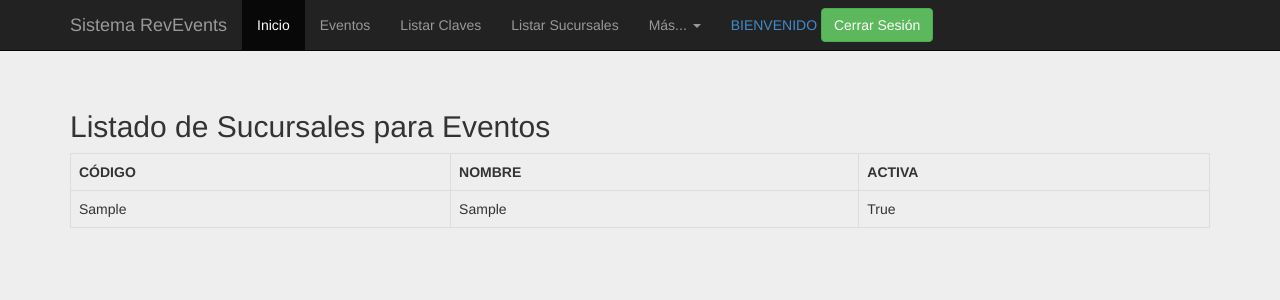
After one commit to roofcat/RegEvents, a Django app: page /listasucursales/ in a window 1280 px wide. The commit adds this page. Shown: the top 300 px of the page. Run offline with Django 3.2, Linux system fonts and the light colour scheme; tables that the repository leaves empty hold one stand-in row (values such as "Sample post"); some libraries are stand-ins or nearby versions.

Commit message:
SE AGREGO LISTVIEW DE SUCURSALES

```diff
--- a/central/views.py
+++ b/central/views.py
@@ -5,7 +5,7 @@ from django.contrib.auth.decorators import login_required
 from django.views.generic import ListView
 
 
-from .models import Clave
+from .models import Clave, Sucursal
 from .forms import EventoForm
 
 
@@ -27,3 +27,8 @@ def nuevoevento(request):
 class ClavesListView(ListView):
 	template_name = 'listarclaves.html'
 	model = Clave
+
+
+class SucursalesListView(ListView):
+	template_name = 'listarsucursales.html'
+	model = Sucursal
--- a/centralmonitoreo/urls.py
+++ b/centralmonitoreo/urls.py
@@ -5,7 +5,7 @@ from django.contrib import admin
 admin.autodiscover()
 
 from sistema.views import index, cerrar, privado, about
-from central.views import nuevoevento, ClavesListView
+from central.views import nuevoevento, ClavesListView, SucursalesListView
 
 urlpatterns = patterns('',
 
@@ -16,5 +16,6 @@ urlpatterns = patterns('',
 	url(r'^about/$', 'sistema.views.about', name='about'),
 	url(r'^nuevoevento/$', 'central.views.nuevoevento', name='nuevoevento'),
 	url(r'^listaclaves/$', ClavesListView.as_view(), name='listaclaves'),
+	url(r'^listasucursales/$', SucursalesListView.as_view(), name='listasucursales'),
 
 )
--- a/templates/base.html
+++ b/templates/base.html
@@ -25,8 +25,8 @@
 				<ul class="nav navbar-nav">
 					<li class="active"><a href="/privado">Inicio</a></li>
 	                <li><a href="/nuevoevento">Eventos</a></li>
-	                <li><a href="/listaclaves">Claves</a></li>
-					<li><a href="#">Sucursales</a></li>
+	                <li><a href="/listaclaves">Listar Claves</a></li>
+					<li><a href="/listasucursales">Listar Sucursales</a></li>
 	                <li class="dropdown">
                   	<a href="#" class="dropdown-toggle" data-toggle="dropdown">Más... <b class="caret"></b></a>
 						<ul class="dropdown-menu">
--- /dev/null
+++ b/templates/listarsucursales.html
@@ -0,0 +1,34 @@
+{% extends 'base.html' %}
+
+<!DOCTYPE html>
+
+<html lang="es">
+<head>
+	{% block title %} Listado de Sucursales para Eventos {% endblock %}
+</head>
+<body>
+	{% block contenido %}
+	<div class="page-header">
+		<h3></h3>
+    </div>
+
+	<div class='container table-responsive'>
+		<h2>Listado de Sucursales para Eventos</h2>
+		<table class='table table-bordered'>
+			<tr>
+				<th>CÓDIGO</th>
+				<th>NOMBRE</th>
+				<th>ACTIVA</th>
+			</tr>
+			{% for sucursal in object_list %}
+			<tr>
+				<td>{{sucursal.codigo}}</td>
+				<td>{{sucursal.sucursal}}</td>
+				<td>{{sucursal.activa}}</td>
+			</tr>
+			{% endfor %}
+		</table>
+	</div>
+	{% endblock %}
+</body>
+</html>
```
Also changed, not shown: 2 other files.
